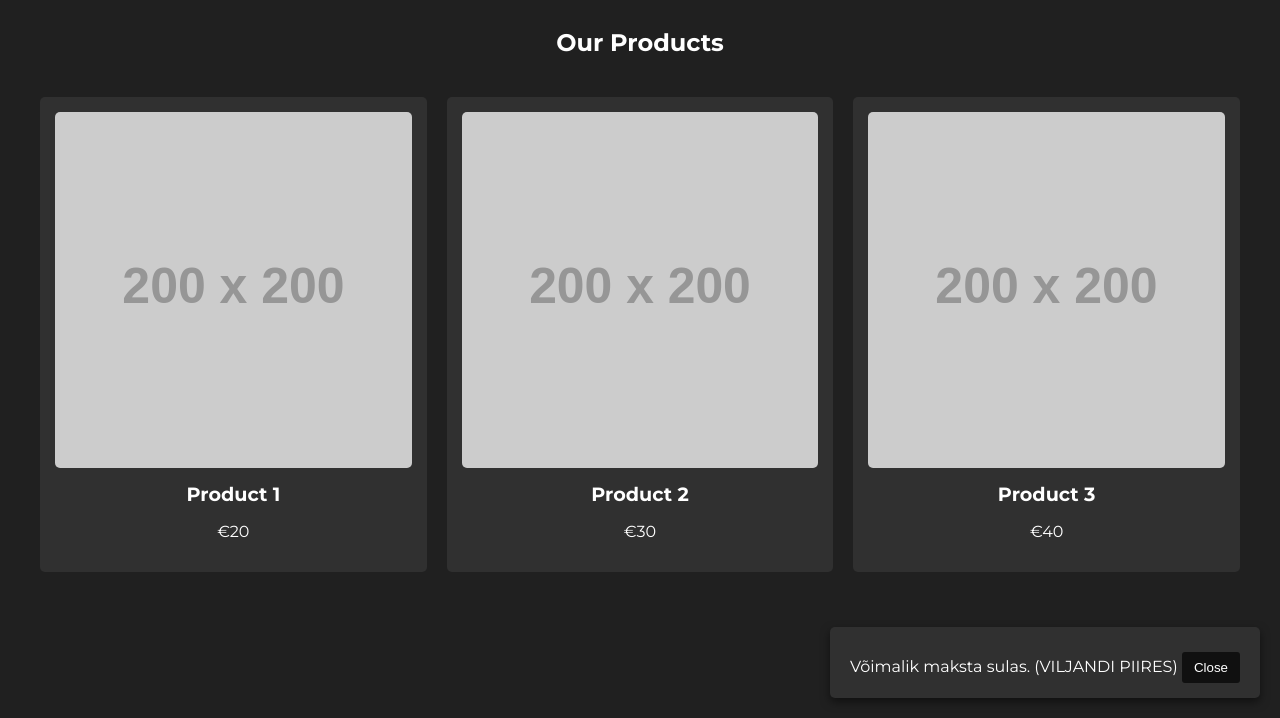
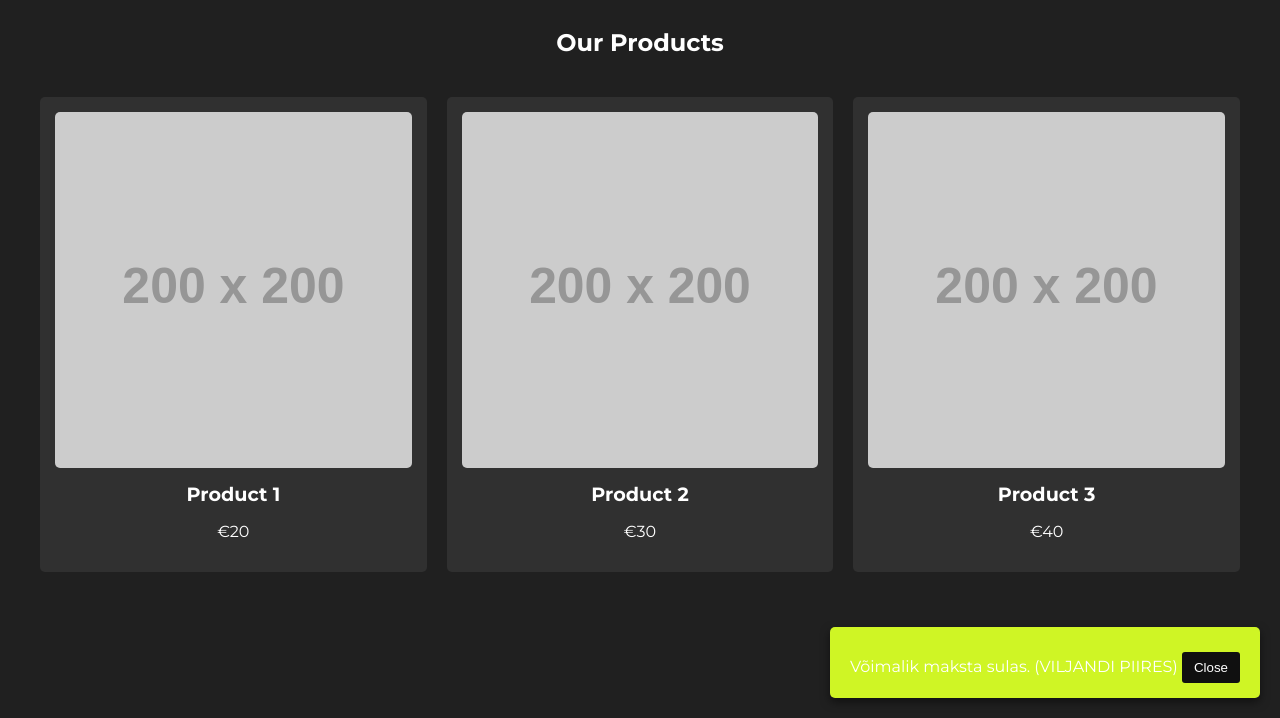
Before and after one commit to violentidk/TOP-SHOP, a plain HTML site: page index.html in a window 1280 px wide. Shown: the part 82-800 px from the top of the page. Drawn offline with Linux system fonts and the light colour scheme; placeholder pictures from the web are drawn by us.

Commit message:
Update styles.css

```diff
--- a/styles.css
+++ b/styles.css
@@ -68,7 +68,7 @@ body {
     position: fixed;
     bottom: 20px;
     right: 20px;
-    background-color: #303030;
+    background-color: #cff525;
     color: #ffffff;
     padding: 15px 20px;
     border-radius: 5px;
```
